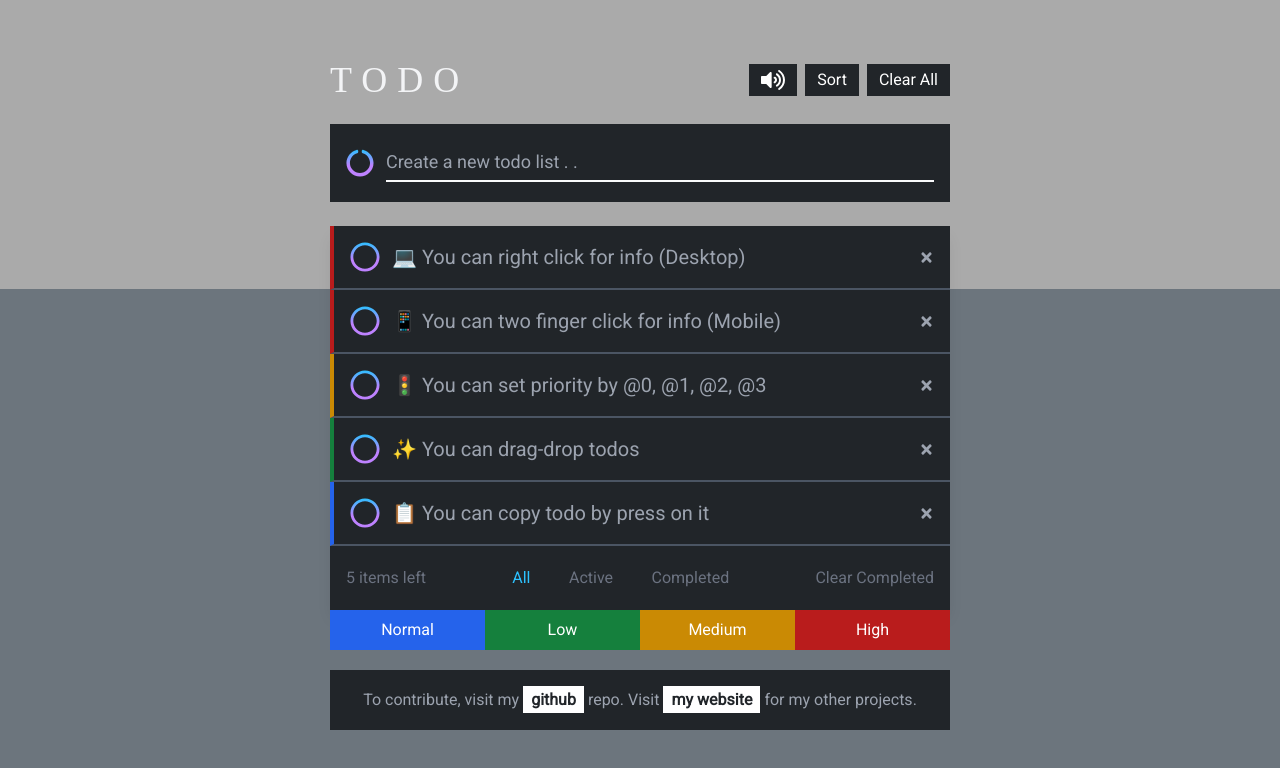
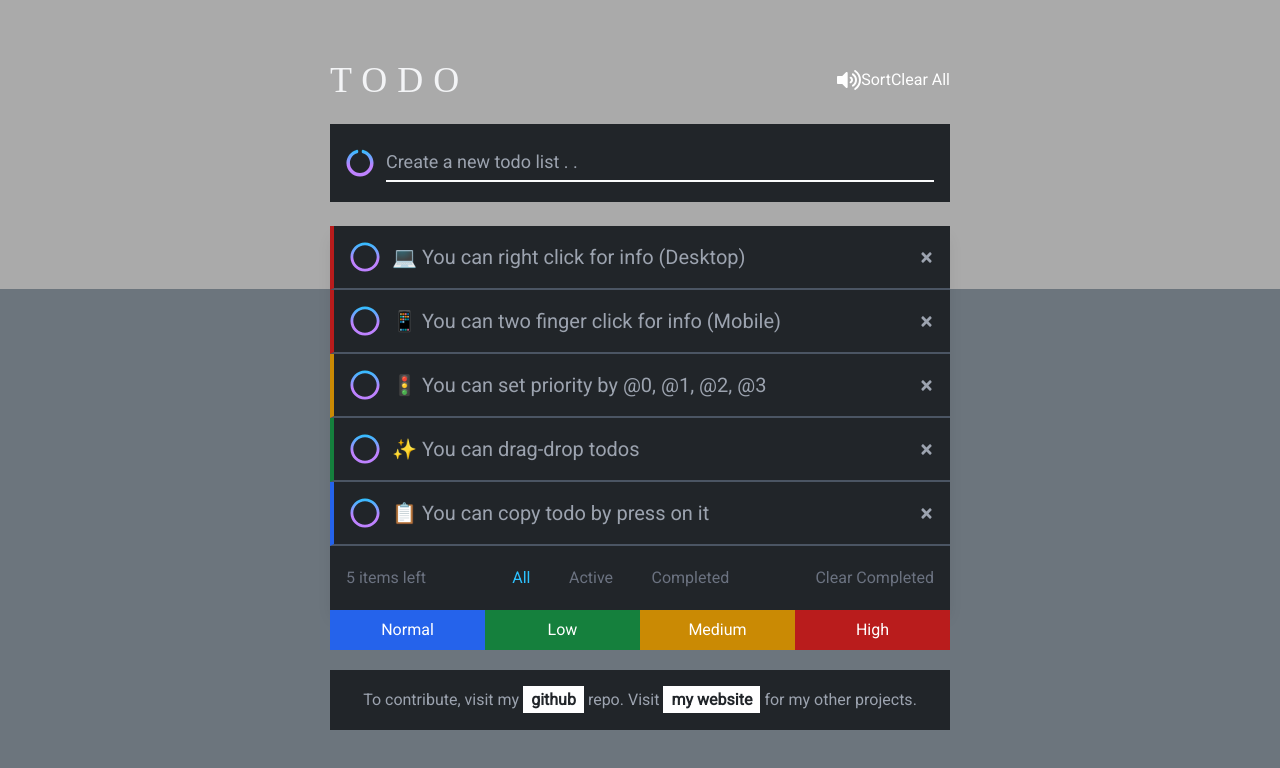
Before and after one commit to ekurt/react-todo-app, a React (Vite) app: page / in a window 1280 px wide. Shown: the top 768 px of the page. Built offline with nearby package versions, Linux system fonts and the light colour scheme; no server answers; a web font is replaced by a local one.

Commit message:
edited header style

```diff
--- a/src/components/Header/index.module.css
+++ b/src/components/Header/index.module.css
@@ -8,21 +8,13 @@
 }
 
 .buttons {
-  @apply flex justify-between items-center shrink-0 text-white;
+  @apply flex flex-wrap justify-between items-center shrink-0 text-white;
 }
 
-.sort {
-  @apply bg-dark px-3 py-1 ml-2 cursor-pointer;
-}
-
-.clear {
-  @apply bg-dark px-3 py-1 ml-2 cursor-pointer;
+.icon {
+  @apply bg-dark px-3 py-2 border-l-2 border-light cursor-pointer;
 }
 
 .disabled {
   @apply pointer-events-none;
 }
-
-.muted {
-  @apply bg-dark px-3 py-1 cursor-pointer;
-}
```
